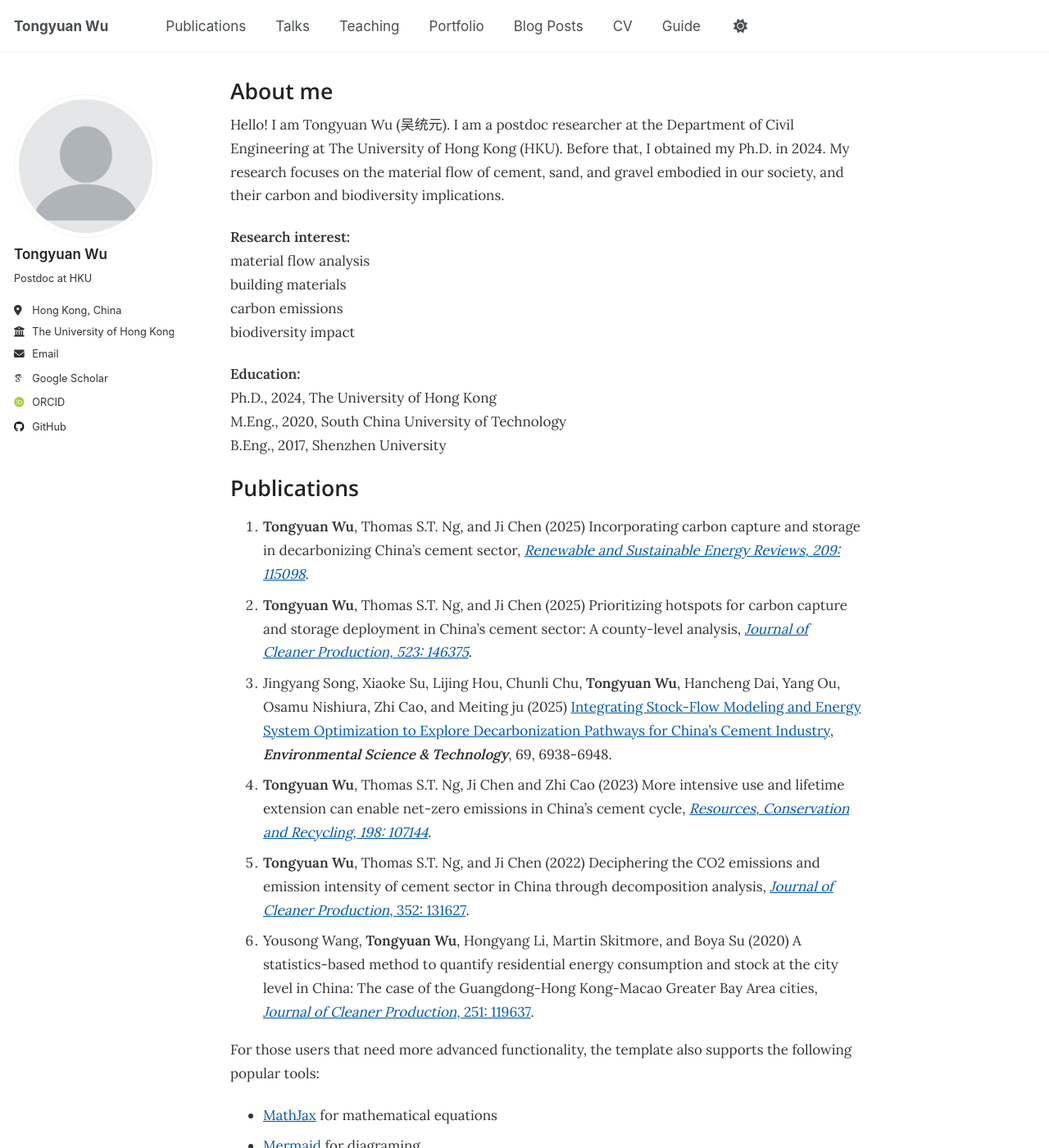
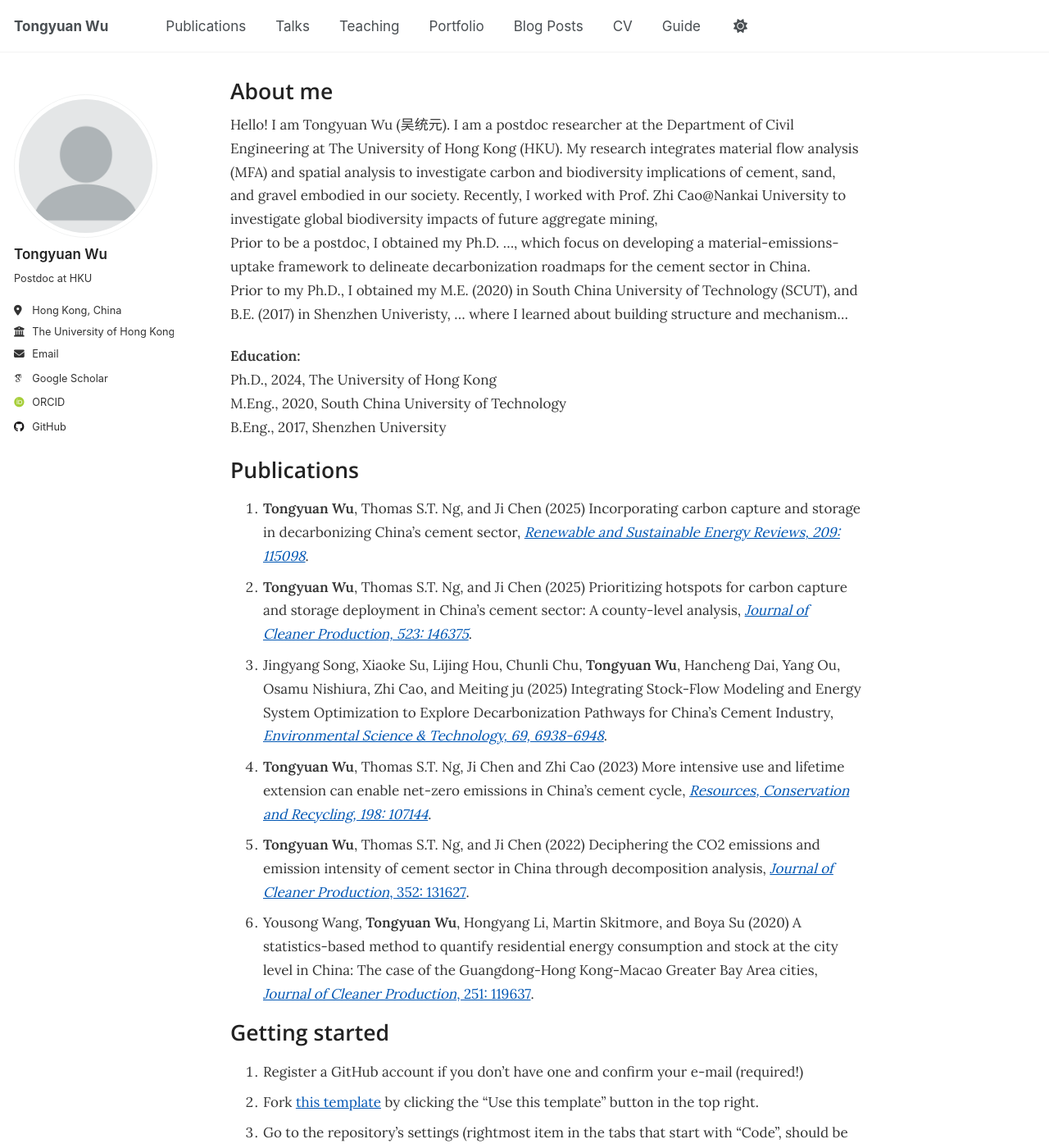
Before and after one commit to tongyuanwu/tongyuanwu.github.io, a Jekyll site: the page built from _pages/about.md, in a window 1280 px wide and 1400 px high. Shown: the whole window at 82% size. Built offline with Jekyll 4.4.1, drawn with Linux system fonts in a browser that asks for light colours; some web fonts are replaced; a script that is not in the unit is left out; some of the changed text lies outside the part shown.

Commit message:
Revise about page content and publication details
Updated personal and educational information, refined research focus, and improved publication list formatting.

```diff
--- a/_pages/about.md
+++ b/_pages/about.md
@@ -7,13 +7,10 @@ redirect_from:
   - /about.html
 ---
 
-Hello! I am Tongyuan Wu (吴统元). I am a postdoc researcher at the Department of Civil Engineering at The University of Hong Kong (HKU). Before that, I obtained my Ph.D. in 2024. My research focuses on the material flow of cement, sand, and gravel embodied in our society, and their carbon and biodiversity implications.
+Hello! I am Tongyuan Wu (吴统元). I am a postdoc researcher at the Department of Civil Engineering at The University of Hong Kong (HKU). My research integrates material flow analysis (MFA) and spatial analysis to investigate carbon and biodiversity implications of cement, sand, and gravel embodied in our society. Recently, I worked with Prof. Zhi Cao@Nankai University to investigate global biodiversity impacts of future aggregate mining,
+Prior to be a postdoc, I obtained my Ph.D. ..., which focus on developing a material-emissions-uptake framework to delineate decarbonization roadmaps for the cement sector in China.
+Prior to my Ph.D., I obtained my M.E. (2020) in South China University of Technology (SCUT), and B.E. (2017) in Shenzhen Univeristy, ... where I learned about building structure and mechanism...
 
-**Research interest:**
-material flow analysis
-building materials
-carbon emissions
-biodiversity impact
 
 **Education:**
   Ph.D., 2024, The University of Hong Kong
@@ -26,15 +23,10 @@ Publications
 ======
 1. **Tongyuan Wu**, Thomas S.T. Ng, and Ji Chen (2025) Incorporating carbon capture and storage in decarbonizing China’s cement sector, [*Renewable and Sustainable Energy Reviews, 209: 115098*](https://doi.org/10.1016/j.rser.2024.115098).
 2. **Tongyuan Wu**, Thomas S.T. Ng, and Ji Chen (2025) Prioritizing hotspots for carbon capture and storage deployment in China’s cement sector: A county-level analysis, [*Journal of Cleaner Production, 523: 146375*](https://doi.org/10.1016/j.jclepro.2025.146375).
-3. Jingyang Song, Xiaoke Su, Lijing Hou, Chunli Chu, **Tongyuan Wu**, Hancheng Dai, Yang Ou, Osamu Nishiura, Zhi Cao, and Meiting ju (2025) [Integrating Stock-Flow Modeling and Energy System Optimization to Explore Decarbonization Pathways for China’s Cement Industry](https://doi.org/10.1021/acs.est.4c14724), ***Environmental Science & Technology***, 69, 6938-6948.
+3. Jingyang Song, Xiaoke Su, Lijing Hou, Chunli Chu, **Tongyuan Wu**, Hancheng Dai, Yang Ou, Osamu Nishiura, Zhi Cao, and Meiting ju (2025) Integrating Stock-Flow Modeling and Energy System Optimization to Explore Decarbonization Pathways for China’s Cement Industry, [*Environmental Science & Technology, 69, 6938-6948*](https://doi.org/10.1021/acs.est.4c14724).
 4. **Tongyuan Wu**, Thomas S.T. Ng, Ji Chen and Zhi Cao (2023) More intensive use and lifetime extension can enable net-zero emissions in China’s cement cycle, [*Resources, Conservation and Recycling, 198: 107144*](https://doi.org/10.1016/j.resconrec.2023.107144).
 5. **Tongyuan Wu**, Thomas S.T. Ng, and Ji Chen (2022) Deciphering the CO2 emissions and emission intensity of cement sector in China through decomposition analysis, [*Journal of Cleaner Production*, 352: 131627](https://doi.org/10.1016/j.jclepro.2022.131627).
 6. Yousong Wang, **Tongyuan Wu**, Hongyang Li, Martin Skitmore, and Boya Su (2020) A statistics-based method to quantify residential energy consumption and stock at the city level in China: The case of the Guangdong-Hong Kong-Macao Greater Bay Area cities, [*Journal of Cleaner Production*, 251: 119637](https://doi.org/10.1016/j.jclepro.2019.119637).
-
-For those users that need more advanced functionality, the template also supports the following popular tools:
-- [MathJax](https://www.mathjax.org/) for mathematical equations
-- [Mermaid](https://mermaid.js.org/) for diagraming
-- [Plotly](https://plotly.com/javascript/) for plotting
 
 Getting started
 ======
```
